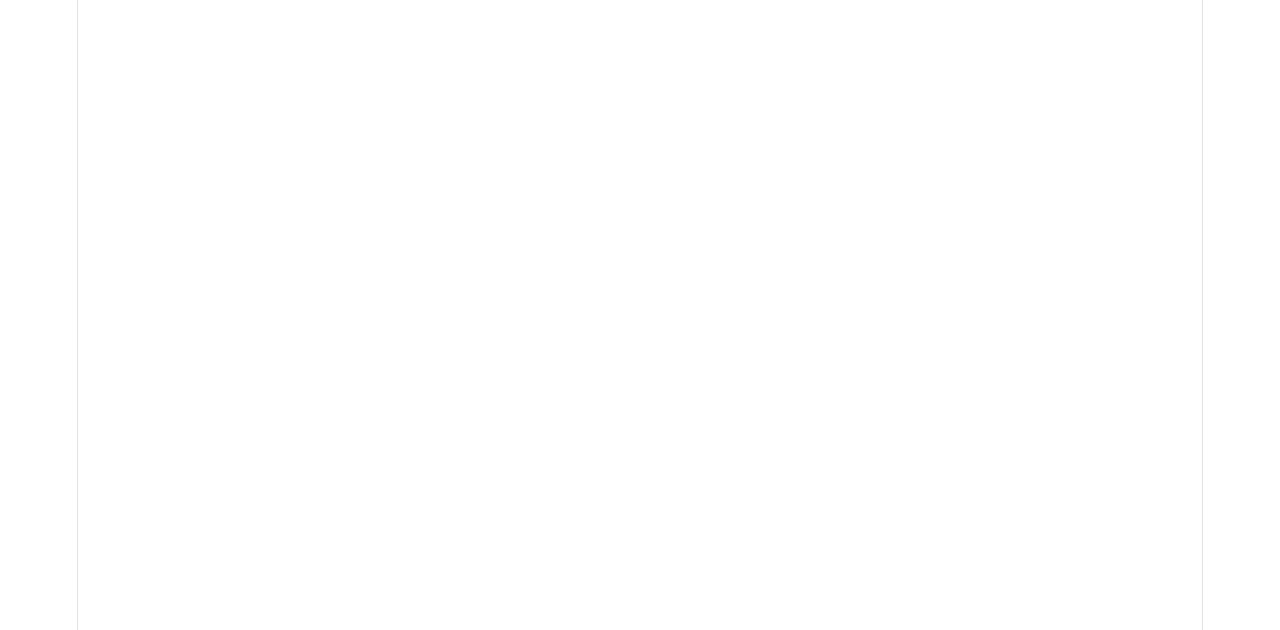
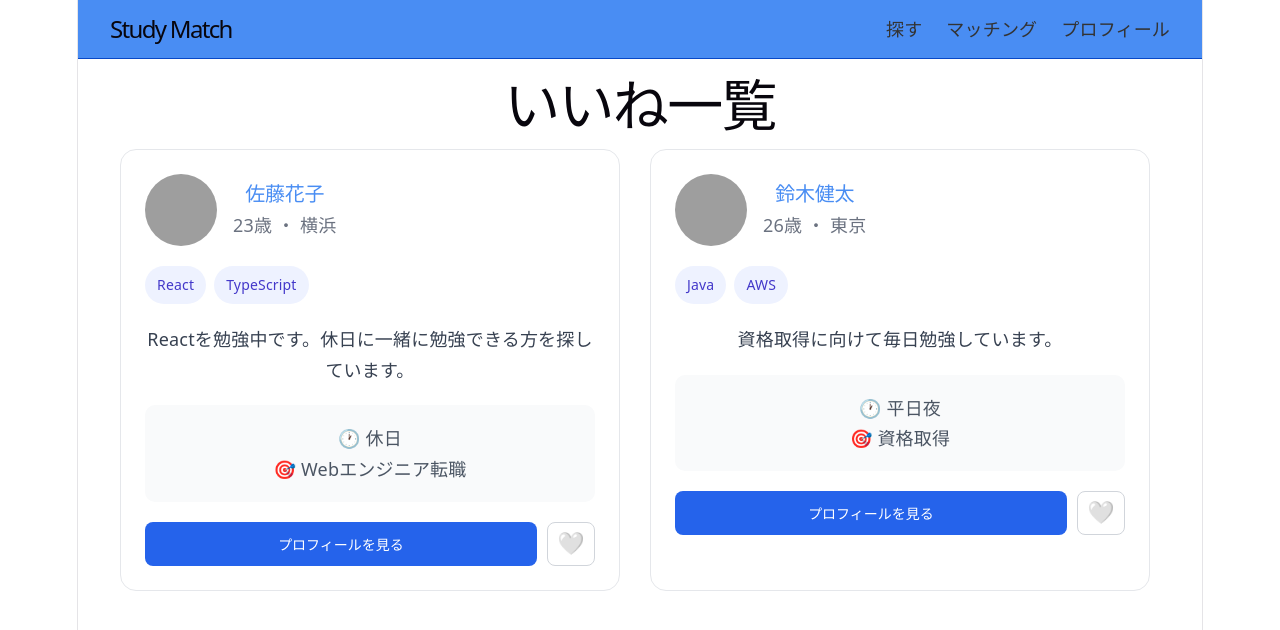
Before and after one commit to yusuke-814/study-match, a React (Vite) app in the folder frontend/: page /likes in a window 1280 px wide. Before the commit this address had no page. Shown: the top 630 px of the page. Built offline with nearby package versions, Linux system fonts and the light colour scheme; grey boxes are pictures that could not be loaded.

Commit message:
Add likes page

```diff
--- a/frontend/src/App.tsx
+++ b/frontend/src/App.tsx
@@ -1,11 +1,13 @@
 import { BrowserRouter, Routes, Route } from "react-router-dom";
 import HomePage from "./pages/HomePage";
+import LikesPage from "./pages/LikesPage";
 
 function App() {
   return (
     <BrowserRouter>
       <Routes>
         <Route path="/" element={<HomePage />} />
+        <Route path="/likes" element={<LikesPage />} />
       </Routes>
     </BrowserRouter>
   )
--- /dev/null
+++ b/frontend/src/data/mockLikes.ts
@@ -0,0 +1,14 @@
+import type { Like } from '../types/Like';
+
+export const mockLikes: Like[] = [
+    {
+        id: 101,
+        fromUserId: 1,
+        toUserId: 2,
+    },
+    {
+        id: 102,
+        fromUserId: 1,
+        toUserId: 3,
+    },
+];
--- /dev/null
+++ b/frontend/src/pages/LikesPage.tsx
@@ -0,0 +1,35 @@
+import { mockLikes } from "../data/mockLikes";
+import { mockUsers } from "../data/mockUsers";
+import UserCard from "../components/UserCard";
+import Header from "../components/Header";
+
+function LikesPage() {
+    const myUserId = 1;
+
+    const likedUsers = mockLikes
+        .filter((like) => like.fromUserId === myUserId)
+        .map((like) =>
+            mockUsers.find((user) => user.id === like.toUserId)
+        )
+        .filter((user) => user !== undefined);
+
+    return (
+        <div>
+            <Header />
+
+            <h1>いいね一覧</h1>
+
+            <div className="user-list">
+                {likedUsers.length > 0 ? (
+                    likedUsers.map((user) => (
+                        <UserCard key={user.id} user={user} />
+                    ))
+                ) : (
+                    <p>いいねしたユーザーはいません。</p>
+                )}
+            </div>
+        </div>
+    );
+}
+
+export default LikesPage;
--- /dev/null
+++ b/frontend/src/types/Like.ts
@@ -0,0 +1,5 @@
+export type Like = {
+    id: number;
+    fromUserId: number;
+    toUserId: number;
+};
```
Also changed, not shown: 1 other file (tests, documents, lock files or other folders).
